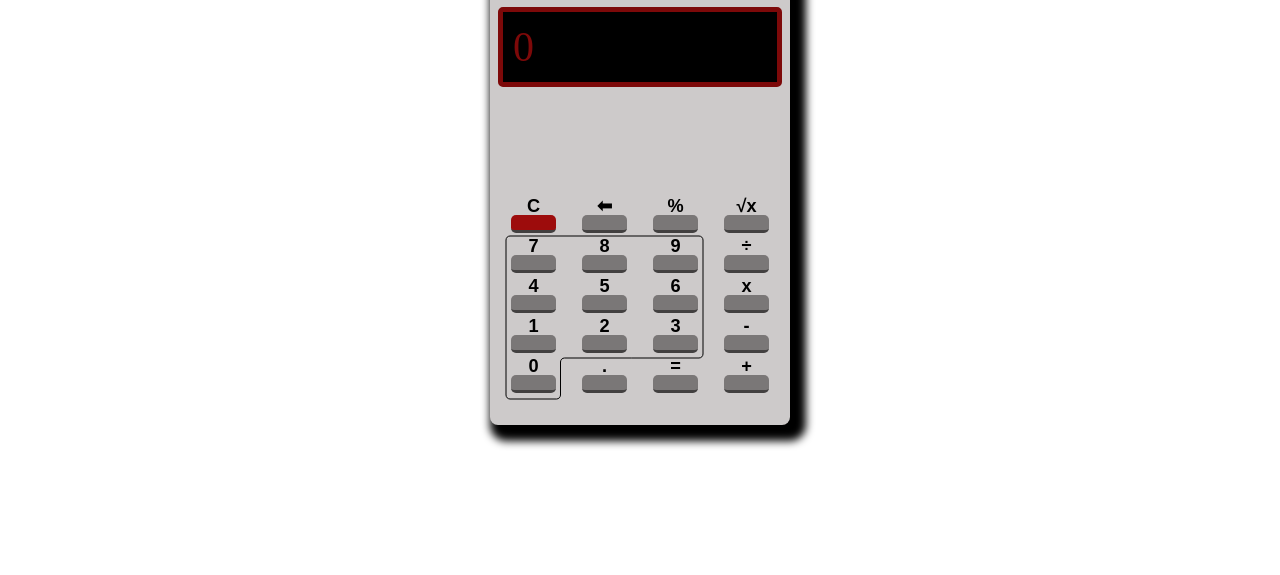
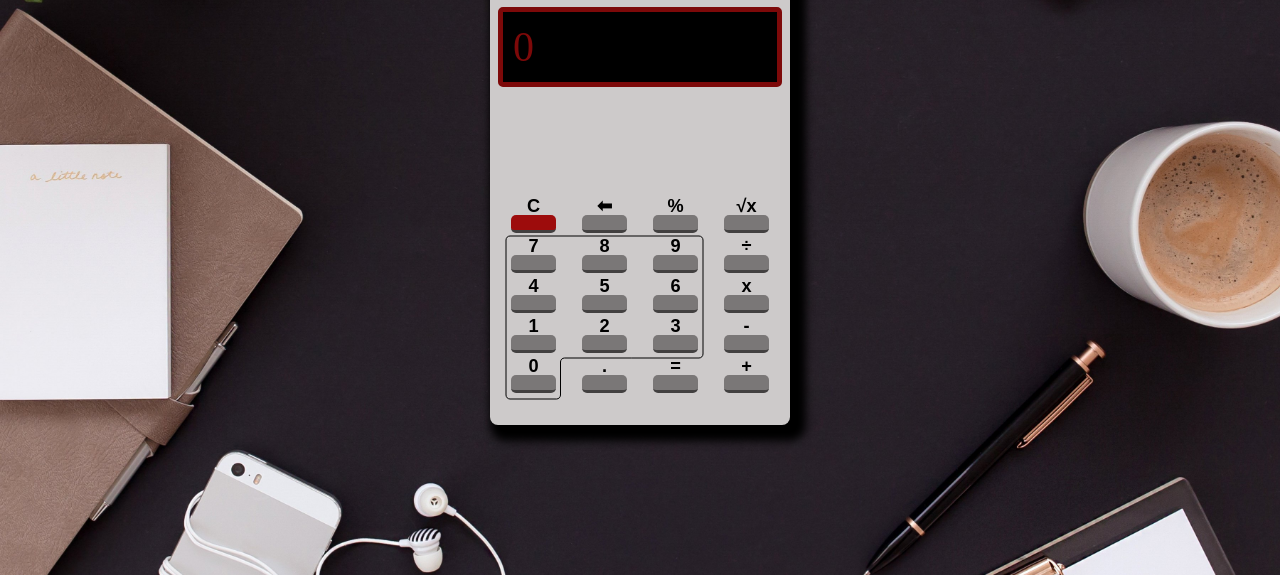
Before and after one commit to ConstantineWeBB/Calc, a plain HTML site: page index.html in a window 1280 px wide. Shown: the part 225-800 px from the top of the page. Drawn offline with Linux system fonts and the light colour scheme.

Commit message:
Fixing path errors v 0.1.6

```diff
--- a/Project files/css/styles.css
+++ b/Project files/css/styles.css
@@ -81,7 +81,7 @@ h6 {
 
 /* reset */
 body {
-   background-image: url("Source/background.jpg");
+   background-image: url("/Source/background.jpg");
   background-position: 100%;
   background-size: cover;
   background-repeat: no-repeat;
```
